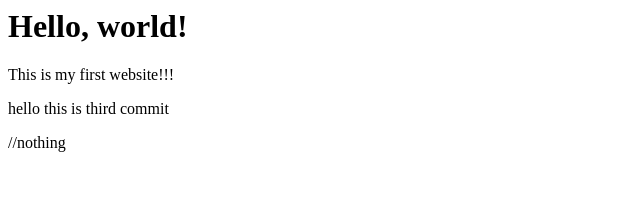
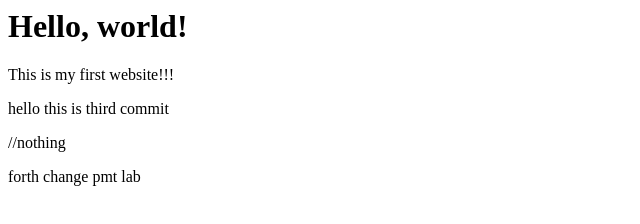
Before and after one commit to Vinayak-S47/my-project, a plain HTML site: page index.html in a window 1280 px wide. Shown: the whole page, without its empty margins (0-640 px from the left). Drawn offline with Linux system fonts and the light colour scheme.

Commit message:
forth line

```diff
--- a/index.html
+++ b/index.html
@@ -1,3 +1,4 @@
 <h1>Hello, world!</h1>
 <p>This is my first website!!!</p>
 <p>hello this is third commit</p>  //nothing
+<p>forth change pmt lab</p>
```
